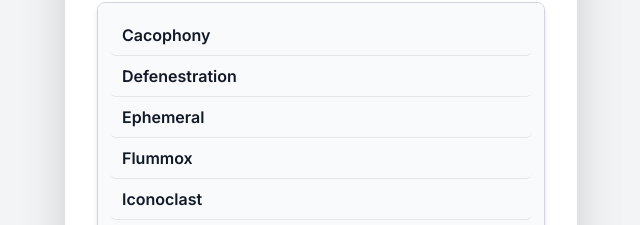
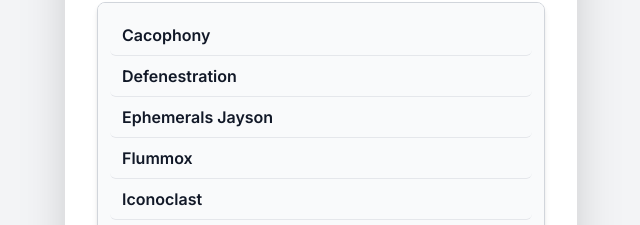
Before and after one commit to tester2003-lgtm/Test, a plain HTML site: page search_word.html in a window 1280 px wide. Shown: the part 340-565 px from the top of the page, 319-959 px from the left. Drawn offline with nearby package versions, Linux system fonts and the light colour scheme.

Commit message:
updated the text word

```diff
--- a/search_word.html
+++ b/search_word.html
@@ -79,7 +79,7 @@
         // --- Core Dictionary Data ---
         // A list of 11 words and their definitions
         const dictionary = {
-            "ephemeral": "Lasting for a very short timeLasting for a very short timeLasting for a very short timeLasting for a very short timeLasting for a very short timeLasting for a very short timeLasting for a very short timeLasting for a very short time.",
+            "ephemerals Jayson": "Lasting for a very short timeLasting for a very short timeLasting for a very short timeLasting for a very short timeLasting for a very short timeLasting for a very short timeLasting for a very short timeLasting for a very short time.",
             "ubiquitous": "Present, appearing, or found everywhere.",
             "serendipity": "The occurrence and development of events by chance in a happy or beneficial way.",
             "mellifluous": "A sound that is sweet and musical; pleasant to hear.",
```
